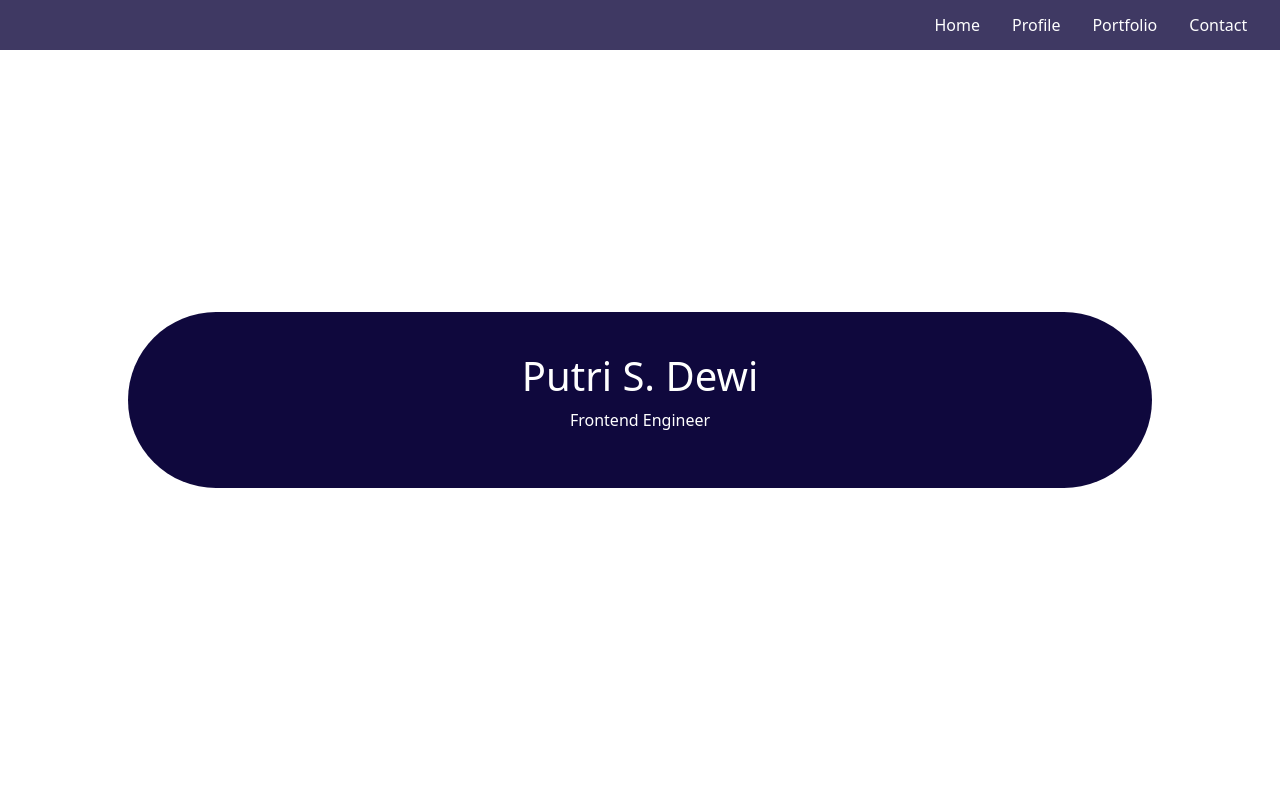
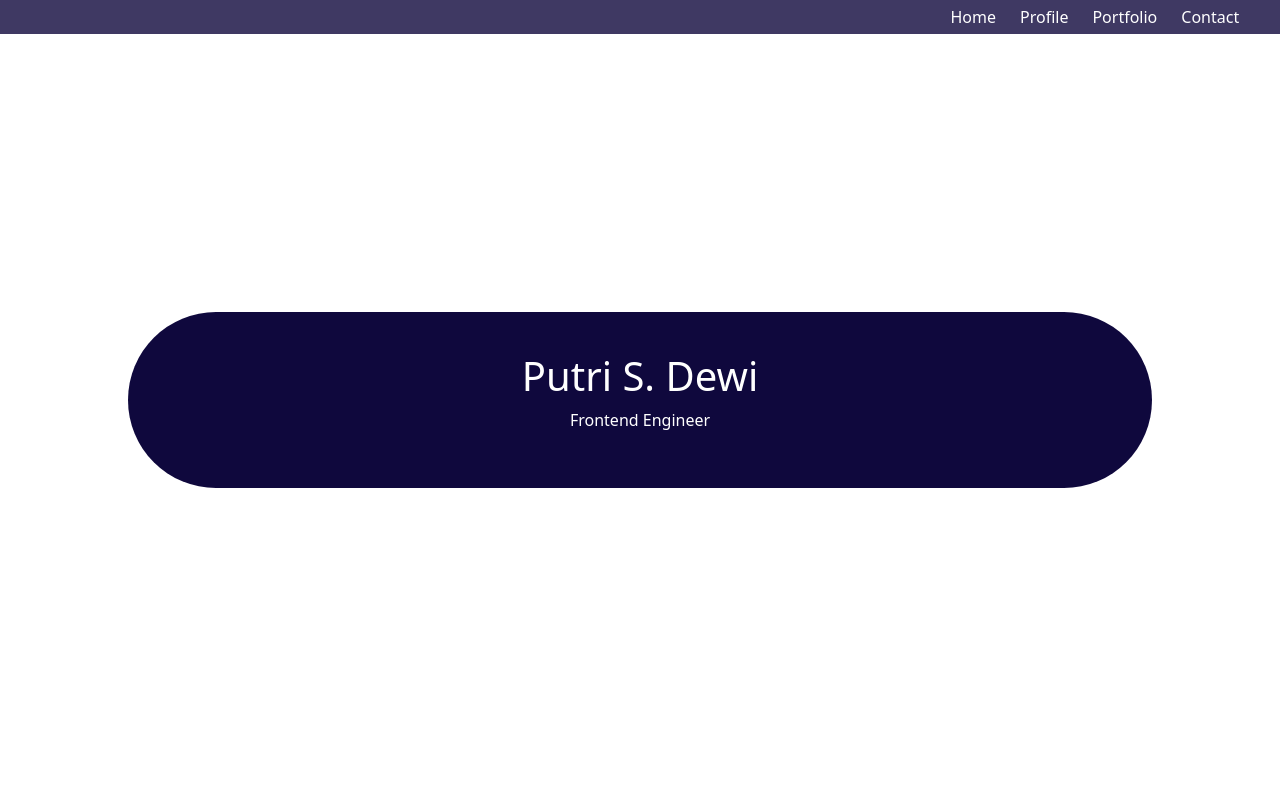
Before and after one commit to putrisanji/My-Portfolio, a React (Create React App) app: page / in a window 1280 px wide. Shown: the top 800 px of the page. Built offline with nearby package versions, Linux system fonts and the light colour scheme.

Commit message:
change route whit react scroll

```diff
--- a/src/Component/Navbar/Navbar.js
+++ b/src/Component/Navbar/Navbar.js
@@ -1,28 +1,36 @@
 import React from "react";
 import { Container, Nav } from "react-bootstrap";
+import { Link } from "react-scroll";
 
-import "./Navbar.css"
+import "./Navbar.css";
 
 const Navbar = () => {
   return (
     <Container fluid className="navigasi">
       <Nav className="justify-content-end">
         <Nav.Item>
-          <Nav.Link href="#" style={{color: "white"}}>Home</Nav.Link>
+          <Link to="home" style={{ color: "white", marginRight:'1.5rem', cursor: "default"}}>
+            Home
+          </Link>
         </Nav.Item>
         <Nav.Item>
-          <Nav.Link eventKey="#" style={{color: "white"}}>Profile</Nav.Link>
+          <Link to="profile" style={{ color: "white", marginRight:'1.5rem', cursor: "default" }}>
+            Profile
+          </Link>
         </Nav.Item>
         <Nav.Item>
-          <Nav.Link eventKey="#" style={{color: "white"}}>Portfolio</Nav.Link>
+          <Link to="portfolio" style={{ color: "white", marginRight:'1.5rem', cursor: "default" }}>
+            Portfolio
+          </Link>
         </Nav.Item>
         <Nav.Item>
-          <Nav.Link eventKey="#" style={{color: "white"}}>Contact</Nav.Link>
+          <Link to="contact" style={{ color: "white", marginRight:'1.5rem', cursor: "default" }}>
+            Contact
+          </Link>
         </Nav.Item>
       </Nav>
     </Container>
-
   );
 };
 
-export default Navbar
+export default Navbar;
```
Also changed, not shown: src/Layout/Layout.js (+6 -5 lines).
